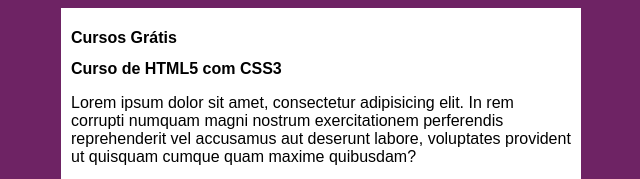
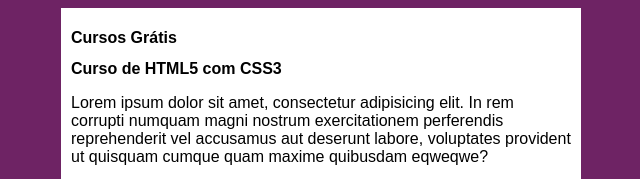
Before and after one commit to Carlos-Felipe-Victorio/projeto-site, a plain HTML site: page index.html in a window 1280 px wide. Shown: the top 179 px of the page, 319-959 px from the left. Drawn offline with Linux system fonts and the light colour scheme.

Commit message:
Update index.html

```diff
--- a/index.html
+++ b/index.html
@@ -13,7 +13,7 @@
         </header>
         <article>
            <h2>Curso de HTML5 com CSS3</h2>
-           <p>Lorem ipsum dolor sit amet, consectetur adipisicing elit. In rem corrupti numquam magni nostrum exercitationem perferendis reprehenderit vel accusamus aut deserunt labore, voluptates provident ut quisquam cumque quam maxime quibusdam?</p>
+           <p>Lorem ipsum dolor sit amet, consectetur adipisicing elit. In rem corrupti numquam magni nostrum exercitationem perferendis reprehenderit vel accusamus aut deserunt labore, voluptates provident ut quisquam cumque quam maxime quibusdam eqweqwe? </p>
         </article>
         <article>
             <h2>Curso de JavaScript</h2>
```
